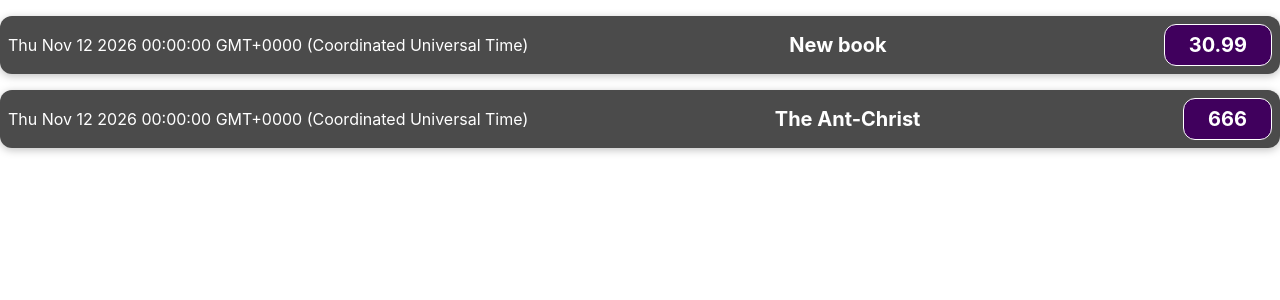
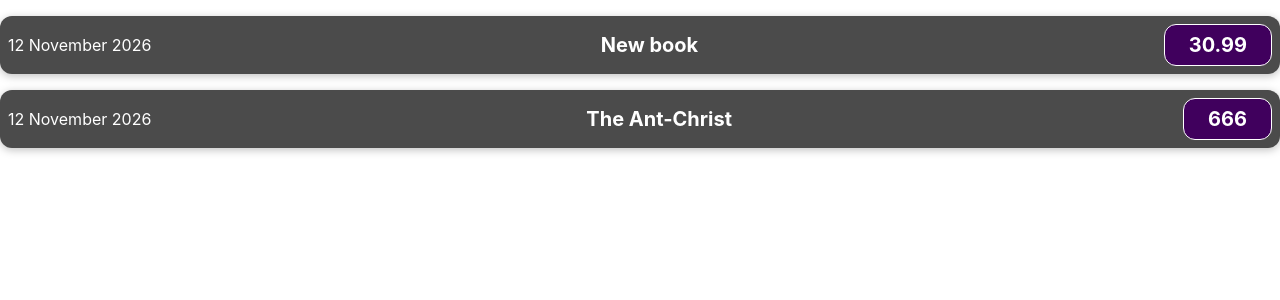
Before and after one commit to Nurruw-Meowthra/codespaces-react, a React (Vite) app: page / in a window 1280 px wide. Shown: the top 300 px of the page. Built offline with nearby package versions, Linux system fonts and the light colour scheme.

Commit message:
4. Komponendi jaotamine mitmeks komponendiks

```diff
--- /dev/null
+++ b/src/components/ExpenseDate.jsx
@@ -0,0 +1,13 @@
+const ExpenseDate = (props) => {
+    const day =props.date.toLocaleString('en-US', {day: '2-digit'})
+    const month =props.date.toLocaleString('en-US', {month: 'long'})
+    const year =props.date.getFullYear()
+
+    return (
+        <div>
+            <div>{day} {month} {year}</div>
+        </div>
+    )
+}
+
+export default ExpenseDate
--- a/src/components/ExpenseItem.jsx
+++ b/src/components/ExpenseItem.jsx
@@ -1,13 +1,17 @@
+import ExpenseDate from './ExpenseDate'
 import './ExpenseItem.css'
 
 const ExpenseItem = (props) => {
 
-    console.log(props)
-    console.log(props.data)
+    const day =props.data.date.toLocaleString('en-US', {day: '2-digit'})
+    const month =props.data.date.toLocaleString('en-US', {month: 'long'})
+    const year =props.data.date.getFullYear()
+
+
 
     return (
         <div className='expense-item'>
-            <div>{props.data.date.toString()}</div>
+            <ExpenseDate date={props.data.date}/>
             <div className='expense-item__description'>
                 <h2>{props.data.title}</h2>
                 <div className='expense-item__price'>{props.data.price}</div>
```
